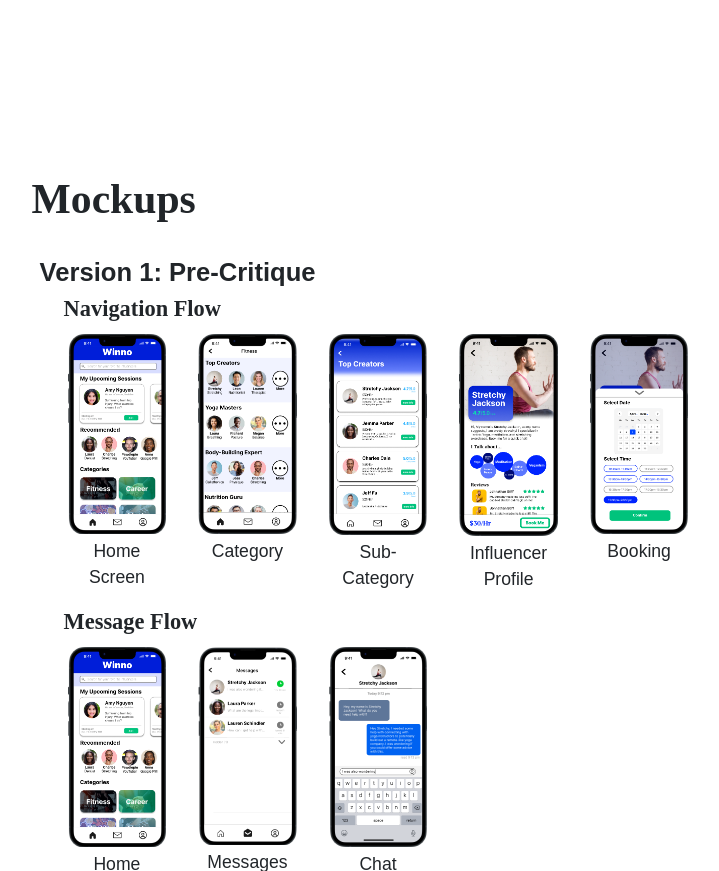
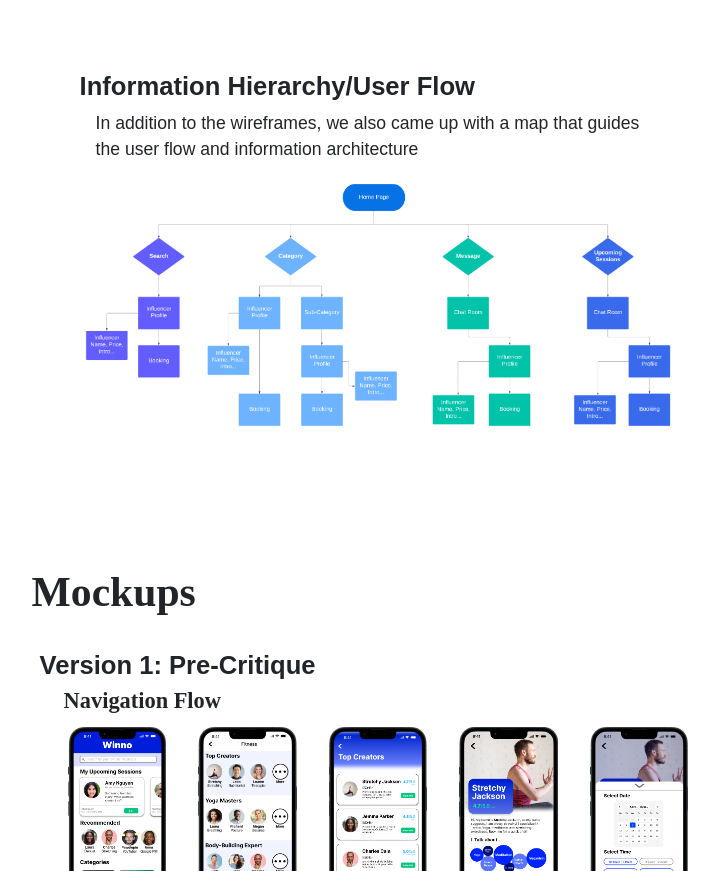
Before and after one commit to saddog101/Iterative, a plain HTML site: page index.html in a window 1280 px wide. Shown: the part 3768-4639 px from the top of the page, without its empty margins (262-981 px from the left). Drawn offline with nearby package versions, Linux system fonts and the light colour scheme.

Commit message:
Site Map

```diff
--- a/index.html
+++ b/index.html
@@ -291,6 +291,20 @@
                             </div>
 
 
+
+
+
+
+                        </div>
+                    </div>
+
+                    <div id="part1-wireframe" class="sub-part px-5">
+                        <h4>Information Hierarchy/User Flow</h4>
+                        <p class="px-3">In addition to the wireframes, we also came up with a map that guides the user flow and information architecture
+                        </p>
+
+
+                        <img src="Asset/Site Map.png" alt="User Flow Map">
 
 
 
```
Also changed, not shown: asset/Site Map.png (added).
